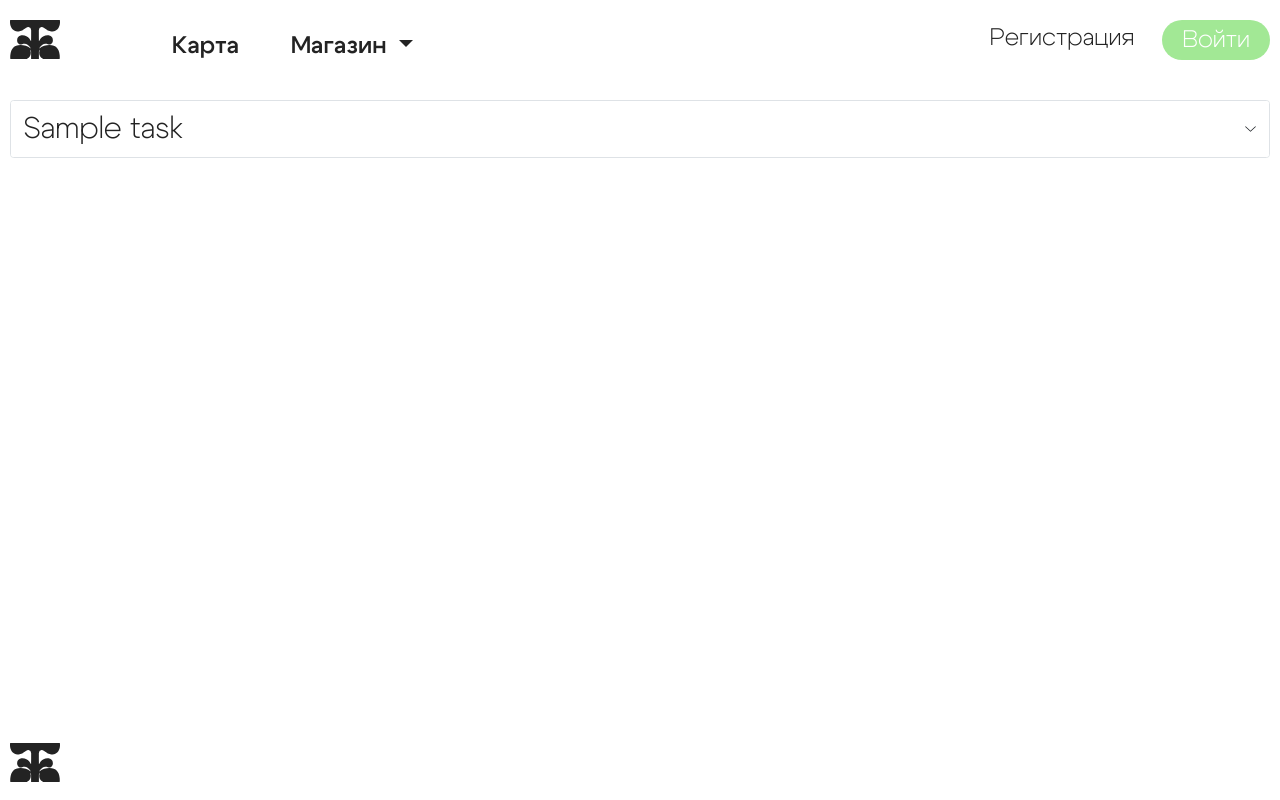
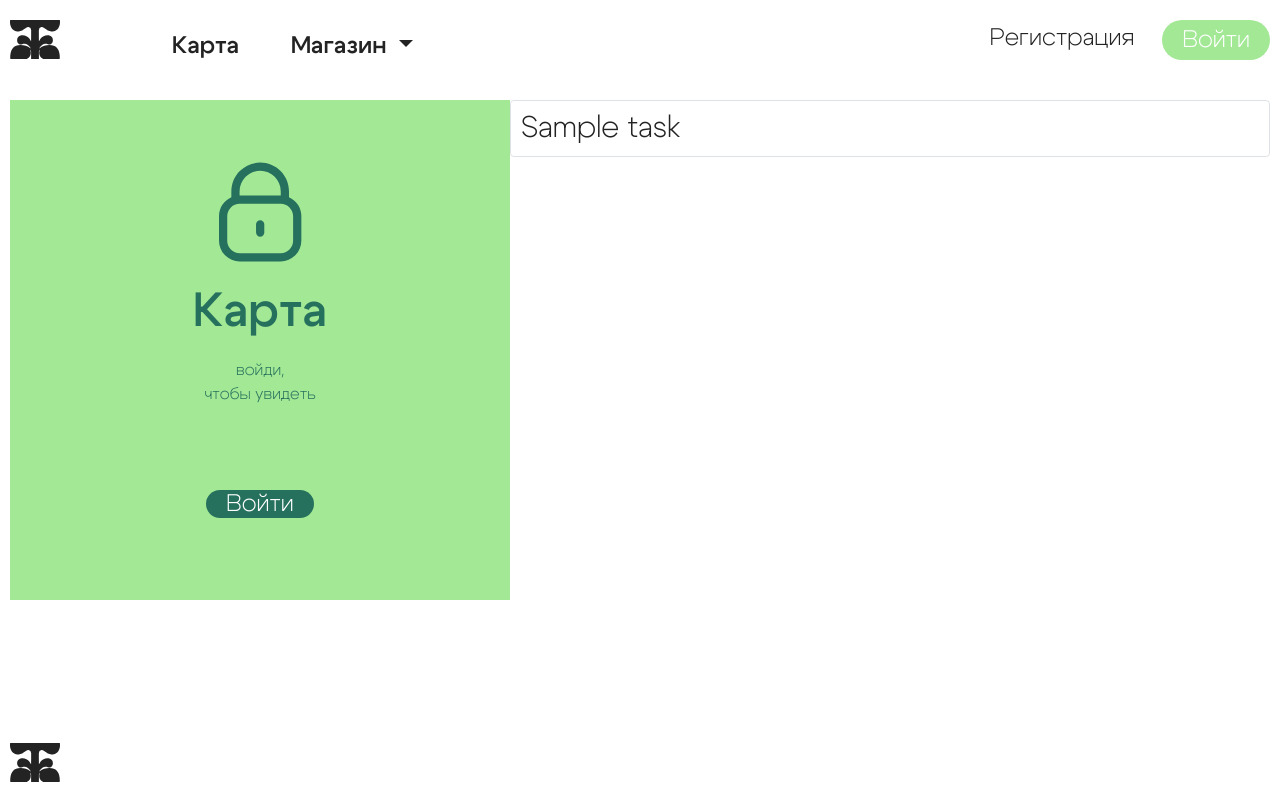
Before and after one commit to alt1tla/EcoSorted, a Django app: template EcoSorter/store/templates/map.html in a window 1280 px wide. Run offline with Django 5.2, Linux system fonts and the light colour scheme; the template is opened without the code that fills it: most values are stand-ins (such as "Sample title", 1, 10 or a date in 2020).

Commit message:
map-blocked done

```diff
--- a/EcoSorter/static/css/stylemap.css
+++ b/EcoSorter/static/css/stylemap.css
@@ -251,6 +251,8 @@ margin-bottom:50px;
     font-size: 2.4rem !important;
     font-family: 'Cygre-Light'!important;
     color: var(--color--2--)!important;
+    padding: 0;
+    margin: 0;
 }
 
 .task-cost{
@@ -258,8 +260,7 @@ margin-bottom:50px;
     border-radius: 10px;
     border-color: var(--color--4--);
     background-color: var(--color--4--);
-    margin: 0 0 0 auto;
-    padding: 0px 10px;
+    padding: 0 10px;
     font-family: 'Cygre-Light';
     max-width: max-content;
     font-size: 2.4rem !important;
@@ -273,3 +274,83 @@ margin-bottom:50px;
 .zadania{
     flex-grow: 1;
 }
+
+.cost{
+    display: flex;
+    justify-content: space-between;
+}
+
+.contents{
+    padding: 10px;
+}
+
+.map-bl{
+    width: 500px;
+    height: 500px;
+    background-color: var(--color--4--);
+    display: flex;
+    flex-direction: column;
+    padding-left: 25px;
+    padding-right:25px;
+}
+
+.balanse{
+    text-align: center;
+    font-weight: 600;
+    font-size: 4.8rem;
+    color:var(--color--3--);
+    font-family: 'Cygre-SemiBold';
+    /* white-space: nowrap;
+    overflow: hidden;
+    text-overflow: ellipsis; */
+}
+
+.card__p{
+    font-family: 'Cygre-Light';
+    font-weight: 300;
+    font-size: 1.6rem;
+    color:var(--color--3--);
+    margin:0px auto;
+    margin-bottom: 65px;
+    text-align: center;
+}
+
+.content{
+    display: block;
+    max-width: max-content;
+    padding:0px 20px;
+    margin: 0px auto;
+    margin-bottom:50px;
+}
+
+.card__link {
+    color:var(--color--1--);
+    font-family: 'Cygre-Light';
+    font-weight: 300;
+    font-size: 2.4rem;
+    border-radius: 84px;
+    border-color: var(--color--3--);
+    background-color: var(--color--3--);
+    padding: 2px 20px;
+
+}
+
+.gr-bl{
+    display: flex;
+    flex-direction: row;
+}
+
+.legend{
+    flex-grow: 1;
+}
+
+.fiss{
+    font-size: 3rem;
+    font-family: 'Cygre-Light';
+    background-color: var(--color--1--);
+    color: var(--color--2--);
+}
+
+.fiss:hover{
+    color: var(--color--3--);
+}
--- a/EcoSorter/store/templates/map.html
+++ b/EcoSorter/store/templates/map.html
@@ -28,23 +28,14 @@
     </div> -->
 
   <!-- <iframe src="https://yandex.ru/map-widget/v1/?um=constructor%3A71046aaae36b839d9849fdf260ca18d66d05700f709f3e237c2521c36907cec3&amp;source=constructor" width="500" height="500" frameborder="0"></iframe> -->
-
+  {% if user.is_authenticated %}
   <div class="group">
 
     <div class="map">
       <script type="text/javascript" charset="utf-8" async src="https://api-maps.yandex.ru/services/constructor/1.0/js/?um=constructor%3A71046aaae36b839d9849fdf260ca18d66d05700f709f3e237c2521c36907cec3&amp;width=500&amp;height=500&amp;lang=ru_RU&amp;scroll=true"></script>
     </div>
 
-    <!-- <div class="legend">
-      <ul class="list-group">
-        <li class="list-group-item active" aria-current="true">Легенда карты:</li>
-        <li class="list-group-item">Бумага - <div class="bq"></div></li>
-        <li class="list-group-item">Пластик и стекло - <div class="oq"></div></li>
-        <li class="list-group-item">Одежда - <div class="rq"></div></li>
-        <li class="list-group-item">Батарейки - <div class="brq"></div></li>
-        <li class="list-group-item">Вторсырье - <div class="gq"></div></li>
-      </ul>
-    </div> -->
+
 
     <div class="zadania">
       <div class="accordion" id="accordionFlushExample">
@@ -56,8 +47,13 @@
             </button>
           </h2>
           <div id="flush-collapse{{task.number}}" class="accordion-collapse collapse" data-bs-parent="#accordionFlushExample">
-            <div class="accordion-body">{{task.description}}</div>
-            <span class="task-cost">{{task.cost}}</span>
+            <div class="contents">
+              <div class="accordion-body">{{task.description}}</div>
+              <div class="cost">
+                <span class="task-cost">{{task.cost}}</span>
+                <a class="task-cost" href="mailto:veronika@gerdzhikova.ru?&subject=%D0%AF%20%D0%B2%D1%8B%D0%BF%D0%BE%D0%BB%D0%BD%D0%B8%D0%BB%28-%D0%B0%29%20%D0%B7%D0%B0%D0%B4%D0%B0%D0%BD%D0%B8%D0%B5%21&body=%D0%A3%D0%BA%D0%B0%D0%B7%D0%B0%D1%82%D1%8C%20%D0%BD%D0%B0%D0%B7%D0%B2%D0%B0%D0%BD%D0%B8%D0%B5%20%D0%B7%D0%B0%D0%B4%D0%B0%D0%BD%D0%B8%D1%8F%20%D0%B8%20%D0%BF%D1%80%D0%B8%D0%BA%D1%80%D0%B5%D0%BF%D0%B8%D1%82%D1%8C%20%D0%B2%D0%B8%D0%B4%D0%B5%D0%BE-%2F%D1%84%D0%BE%D1%82%D0%BE-%20%D0%BF%D0%BE%D0%B4%D1%82%D0%B2%D0%B5%D1%80%D0%B6%D0%B4%D0%B5%D0%BD%D0%B8%D0%B5.">Получить бонусы!</a>
+              </div>
+            </div>
           </div>
         </div>
         {% endfor %}
@@ -66,6 +62,28 @@
 
 
   </div>
+  {% else %}
+
+  <div class="gr-bl">
+
+    <div class="map-bl">
+      <img src="/media/image/lock.svg" alt="" class="lock">
+      <p class="balanse">Карта</p>
+      <p class="card__p">войди, <br> чтобы увидеть</p>
+      <div class="content"><a href="{% url 'login' %}" title="Авторизоваться" class="card__link">Войти</a></div>
+    </div>
+
+    <div class="legend">
+      <ul class="list-group">
+        {% for task in tasks %}
+        <li class="list-group-item fiss" aria-current="true">{{task.name}}</li>
+        {% endfor %}
+      </ul>
+    </div>
+
+  </div>
+
+  {% endif %}
 
 
 
```
Also changed, not shown: EcoSorter/db.sqlite3, EcoSorter/media/image/fon.png (added).
